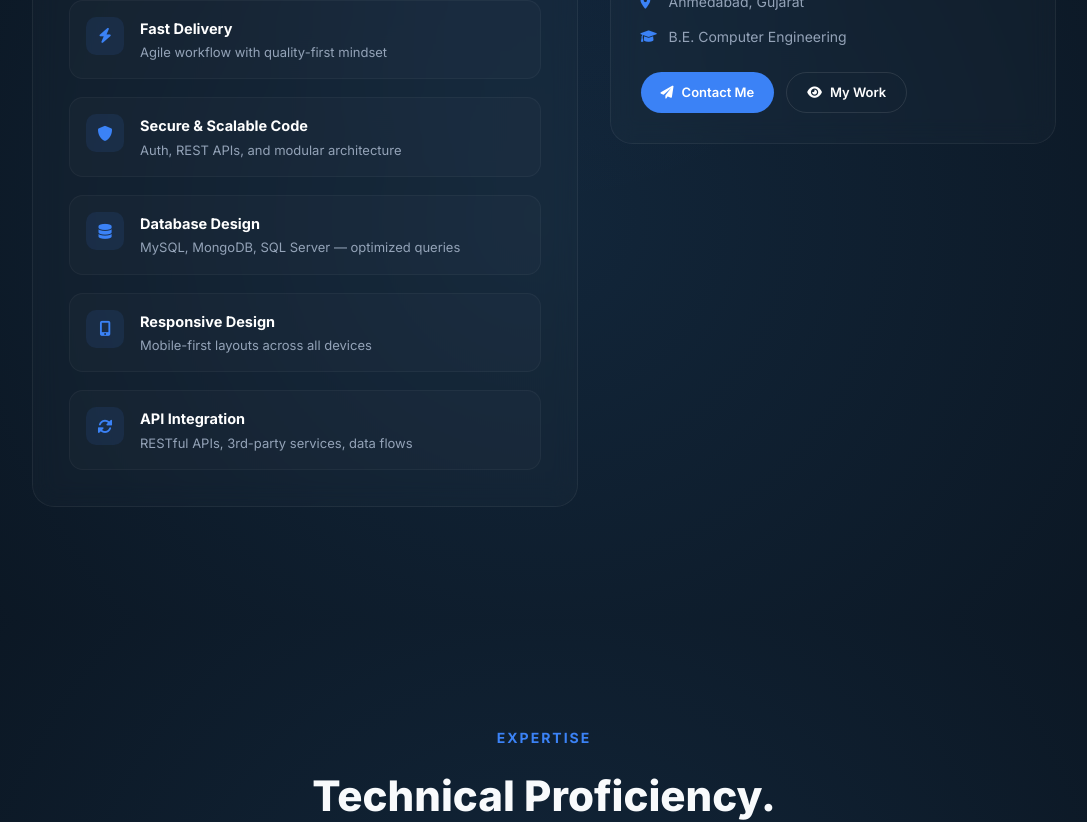
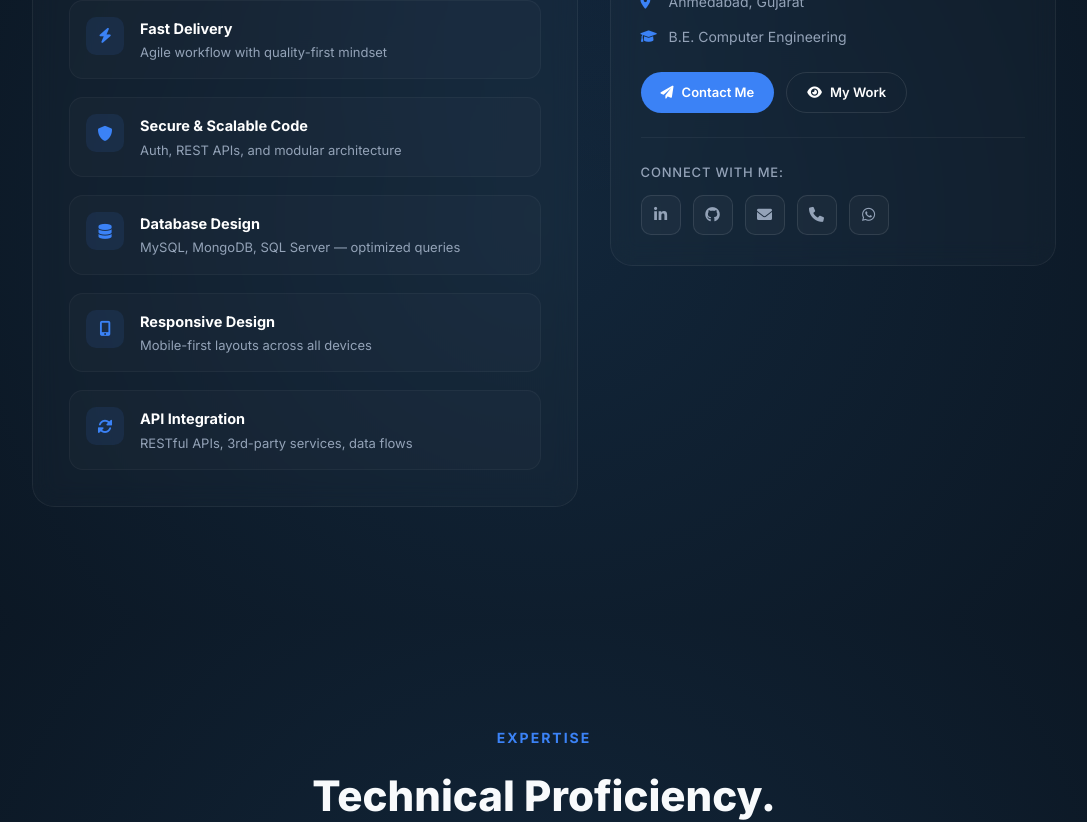
Before and after one commit to hemanshuthakar8182/hemanshuthakar, a Vue app: page / in a window 1280 px wide. Shown: the part 1780-2602 px from the top of the page, without its empty margins (96-1183 px from the left). Built offline with nearby package versions, Linux system fonts and the light colour scheme.

Commit message:
pre-loader

```diff
--- a/src/components/about.vue
+++ b/src/components/about.vue
@@ -101,6 +101,30 @@
               <a href="#projects" class="btn btn-outline btn-sm" @click.prevent="scrollTo('projects')">
                 <i class="fas fa-eye"></i> My Work
               </a>
+            </div>
+
+            <!-- Social Media Icons Integration -->
+            <div class="profile-social-divider"></div>
+
+            <div class="profile-social">
+              <span class="social-label">Connect with me:</span>
+              <div class="social-row">
+                <a href="https://www.linkedin.com/in/hemanshu-thakar" target="_blank" title="LinkedIn" class="social-icon">
+                  <i class="fab fa-linkedin-in"></i>
+                </a>
+                <a href="https://github.com/hemanshuthakar8182" target="_blank" title="GitHub" class="social-icon">
+                  <i class="fab fa-github"></i>
+                </a>
+                <a href="mailto:Himanshuthakar8181@gmail.com" title="Email" class="social-icon">
+                  <i class="fas fa-envelope"></i>
+                </a>
+                <a href="tel:+917016283990" title="Phone" class="social-icon">
+                  <i class="fas fa-phone"></i>
+                </a>
+                <a href="https://wa.me/917016283990" target="_blank" title="WhatsApp" class="social-icon">
+                  <i class="fab fa-whatsapp"></i>
+                </a>
+              </div>
             </div>
           </div>
 
@@ -376,6 +400,56 @@ const scrollTo = (id) => {
   cursor: pointer;
 }
 
+/* --- Social Connections --- */
+.profile-social-divider {
+  width: 100%;
+  height: 1px;
+  background: rgba(255, 255, 255, 0.05);
+  margin: 24px 0;
+}
+
+.profile-social {
+  display: flex;
+  flex-direction: column;
+  gap: 12px;
+}
+
+.social-label {
+  font-size: 13px;
+  color: var(--text-secondary);
+  font-weight: 500;
+  text-transform: uppercase;
+  letter-spacing: 0.8px;
+}
+
+.social-row {
+  display: flex;
+  gap: 12px;
+}
+
+.social-icon {
+  width: 40px;
+  height: 40px;
+  border-radius: 10px;
+  border: 1px solid rgba(255, 255, 255, 0.1);
+  background: rgba(255, 255, 255, 0.03);
+  display: flex;
+  align-items: center;
+  justify-content: center;
+  color: var(--text-secondary);
+  text-decoration: none;
+  font-size: 15px;
+  transition: all 0.3s ease;
+}
+
+.social-icon:hover {
+  background: var(--accent);
+  border-color: var(--accent);
+  color: #fff;
+  transform: translateY(-3px);
+  box-shadow: 0 8px 20px rgba(59, 130, 246, 0.3);
+}
+
 
 /* ===== RESPONSIVE ===== */
 @media (max-width: 1100px) {
@@ -400,5 +474,7 @@ const scrollTo = (id) => {
   .profile-actions .btn { width: 100%; justify-content: center; }
   .detail-row { font-size: 13px; }
   .strength-item { flex-direction: column; text-align: center; align-items: center; }
+  .social-row { justify-content: center; }
+  .social-label { text-align: center; }
 }
 </style>
--- a/src/components/preloader.vue
+++ b/src/components/preloader.vue
@@ -4,8 +4,11 @@
       <div class="loader-wrapper">
         <!-- Single elegant rotating ring -->
         <div class="loader-ring"></div>
-        <!-- Logo centered securely -->
-        <img src="/logo.svg" alt="Hemanshu Thakar" class="loader-logo" />
+        <!-- Animated Name Text instead of Logo -->
+        <div class="loader-text">
+          <span class="name-gradient">Hemanshu</span>
+          <span class="name-gradient name-last">Thakar</span>
+        </div>
       </div>
     </div>
   </transition>
@@ -57,8 +60,8 @@ onUnmounted(() => {
 
 .loader-wrapper {
   position: relative;
-  width: 140px;
-  height: 140px;
+  width: 180px;
+  height: 180px;
   display: flex;
   justify-content: center;
   align-items: center;
@@ -79,15 +82,39 @@ onUnmounted(() => {
   animation: spin 1.2s cubic-bezier(0.5, 0, 0.5, 1) infinite;
 }
 
-/* Bigger Center Logo */
-.loader-logo {
+/* Beautiful Animated Text */
+.loader-text {
   position: relative;
   z-index: 10;
-  width: 80px; /* Increased size to be clearly visible */
-  height: 80px;
-  object-fit: contain;
-  border-radius: 12px;
-  animation: pulse 2s ease-in-out infinite;
+  display: flex;
+  flex-direction: column;
+  align-items: center;
+  justify-content: center;
+  line-height: 1.1;
+  text-align: center;
+  animation: pulse-text 2s ease-in-out infinite;
+}
+
+.name-gradient {
+  font-family: 'Inter', system-ui, sans-serif;
+  font-size: 22px;
+  font-weight: 800;
+  text-transform: uppercase;
+  letter-spacing: 3px;
+  background: linear-gradient(135deg, #60a5fa 0%, #a78bfa 50%, #60a5fa 100%);
+  -webkit-background-clip: text;
+  background-clip: text;
+  -webkit-text-fill-color: transparent;
+  background-size: 200%;
+  animation: shimmer-text 4s linear infinite;
+  filter: drop-shadow(0 0 8px rgba(96, 165, 250, 0.4));
+}
+
+.name-last {
+  font-size: 15px;
+  letter-spacing: 5px;
+  opacity: 0.9;
+  margin-top: 4px;
 }
 
 /* Keyframes */
@@ -96,14 +123,19 @@ onUnmounted(() => {
   100% { transform: rotate(360deg); }
 }
 
-@keyframes pulse {
+@keyframes shimmer-text {
+  0% { background-position: 0% 50%; }
+  100% { background-position: 200% 50%; }
+}
+
+@keyframes pulse-text {
   0%, 100% {
     transform: scale(0.95);
-    filter: drop-shadow(0 0 5px var(--accent-glow));
+    filter: drop-shadow(0 0 5px rgba(167, 139, 250, 0.3));
   }
   50% {
     transform: scale(1.05);
-    filter: drop-shadow(0 0 15px var(--accent));
+    filter: drop-shadow(0 0 15px rgba(96, 165, 250, 0.6));
   }
 }
 
--- a/src/data/projects.js
+++ b/src/data/projects.js
@@ -35,42 +35,70 @@ export const skillsData = [
 export const projects = [
     {
         id: 1,
+        title: 'HomeArize Software',
+        company: 'Buoyancy Software',
+        points: [
+            'HomeArize is a full-stack flooring business management system built using Angular and ASP.NET Web API. The application helps manage room layouts, flooring projects, order tracking, and client workflows in an organized manner.',
+            'I developed a modular and scalable Angular frontend integrated with secure REST APIs built in ASP.NET (C#). The system supports role-based access, structured data handling, and optimized SQL Server queries to ensure smooth performance and reliability.',
+            'This project demonstrates my ability to build enterprise-level applications with clean architecture and efficient frontend-backend integration.'
+        ],
+        tags: ['Angular', 'ASP.NET C# API', 'JS', 'HTML', 'CSS', 'Bootstrap'],
+        github: '#',
+        demo: 'https://app.homearize.com/'
+    },
+    {
+        id: 2,
         title: 'Naroda Group',
         company: 'Vibrant India Tech',
         points: [
-            'Developed a responsive corporate website and admin dashboard using React.',
-            'Integrated PHP REST APIs for authentication, CRUD operations, and dynamic content management.'
+            'Naroda Group is a full-stack real estate platform developed using React JS and PHP REST APIs. The platform allows users to explore residential flats and commercial office spaces with dynamic filtering and inquiry management features.',
+            'I built a responsive React frontend integrated with secure PHP backend APIs for handling property listings, customer inquiries, and administrative workflows. The system includes an admin dashboard for managing buildings, floors, units, and leads efficiently. Optimized MySQL queries were implemented to ensure fast data retrieval and smooth performance.',
+            'This project highlights my ability to develop scalable property management platforms with secure backend integration and structured database design.'
         ],
         tags: ['React JS', 'PHP (REST API)', 'MySQL', 'JavaScript', 'HTML', 'CSS', 'Bootstrap'],
         github: '#',
         demo: 'https://narodagroup.com/'
     },
     {
-        id: 2,
+        id: 3,
         title: 'Vibrant India Trade',
         company: 'Vibrant India Tech',
         points: [
-            'Developed an informative, product-focused kitchen and hospitality website with a JavaScript-based frontend and admin panel, integrated with a PHP backend.',
-            'Implemented dynamic product listing, category management, and content updates through admin-controlled APIs for seamless data handling.'
+            'Vibrant India Trade is a product-based web platform developed using JavaScript and PHP REST APIs. The application is designed to showcase kitchenware products with category management and inquiry-based purchasing functionality.',
+            'I developed the frontend interface with dynamic product rendering and integrated secure backend APIs for managing products, categories, and customer inquiries. The system uses MySQL for efficient data handling and structured CRUD operations.',
+            'This project demonstrates my skills in building secure, dynamic product platforms with proper API architecture and optimized database performance.'
         ],
         tags: ['JavaScript', 'PHP (REST API)', 'MySQL', 'HTML', 'CSS', 'Bootstrap'],
         github: '#',
         demo: 'https://vibrantindiatrade.in/'
     },
     {
-        id: 3,
+        id: 4,
         title: 'Arrow Laser Machine',
         company: 'Vibrant India Tech',
         points: [
-            'Developed a responsive, product-focused informational website for industrial laser machines using React JS.',
-            'Designed reusable components and optimized layouts to showcase product features, specifications, and applications across devices.'
+            'Arrow Laser Machine is a responsive industrial product website developed using React JS. The platform focuses on presenting machinery products professionally while generating customer inquiries.',
+            'I built reusable React components and structured layouts to ensure responsiveness across all devices. The website is optimized for performance, clean UI presentation, and improved user engagement.',
+            'This project showcases my frontend development expertise, UI structuring ability, and focus on building responsive business websites.'
         ],
         tags: ['React JS', 'HTML', 'CSS', 'Bootstrap'],
         github: '#',
         demo: 'https://arrowlasermachine.com/'
     },
     {
-        id: 4,
+        id: 5,
+        title: 'HomeArize Website',
+        company: 'Buoyancy Software',
+        points: [
+            'Created a responsive customer-facing marketing website using HTML, CSS, Bootstrap, and JavaScript to showcase product features and pricing.',
+            'Designed engaging layouts with CTAs and contact forms to support lead generation across desktop and mobile devices.'
+        ],
+        tags: ['JS', 'HTML', 'CSS', 'Bootstrap'],
+        github: '#',
+        demo: 'https://www.homearize.com/'
+    },
+    {
+        id: 6,
         title: 'Natraj Steel',
         company: 'Vibrant India Tech',
         points: [
@@ -81,7 +109,7 @@ export const projects = [
         demo: 'https://natrajsteel.com/'
     },
     {
-        id: 5,
+        id: 7,
         title: 'Dinesh Industries Tech',
         company: 'Vibrant India Tech',
         points: [
@@ -91,30 +119,8 @@ export const projects = [
         github: '#',
         demo: 'https://dineshindustriestech.com/'
     },
-    {
-        id: 6,
-        title: 'HomeArize Software',
-        company: 'Buoyancy Software',
-        points: [
-            'Developed a full-stack flooring business management system using Angular and ASP.NET Web API.',
-            'Implemented REST APIs and a responsive, modular frontend for scalability and performance.'
-        ],
-        tags: ['Angular', 'ASP.NET C# API', 'JS', 'HTML', 'CSS', 'Bootstrap'],
-        github: '#',
-        demo: 'https://app.homearize.com/'
-    },
-    {
-        id: 7,
-        title: 'HomeArize Website',
-        company: 'Buoyancy Software',
-        points: [
-            'Created a responsive customer-facing marketing website using HTML, CSS, Bootstrap, and JavaScript to showcase product features and pricing.',
-            'Designed engaging layouts with CTAs and contact forms to support lead generation across desktop and mobile devices.'
-        ],
-        tags: ['JS', 'HTML', 'CSS', 'Bootstrap'],
-        github: '#',
-        demo: 'https://www.homearize.com/'
-    }
+
+
 ];
 
 export const experienceData = [
```
